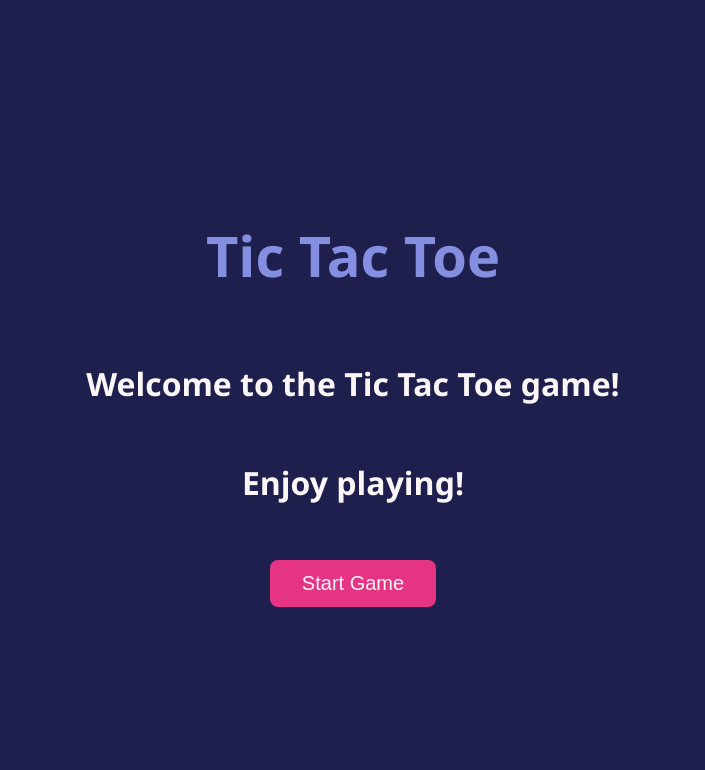
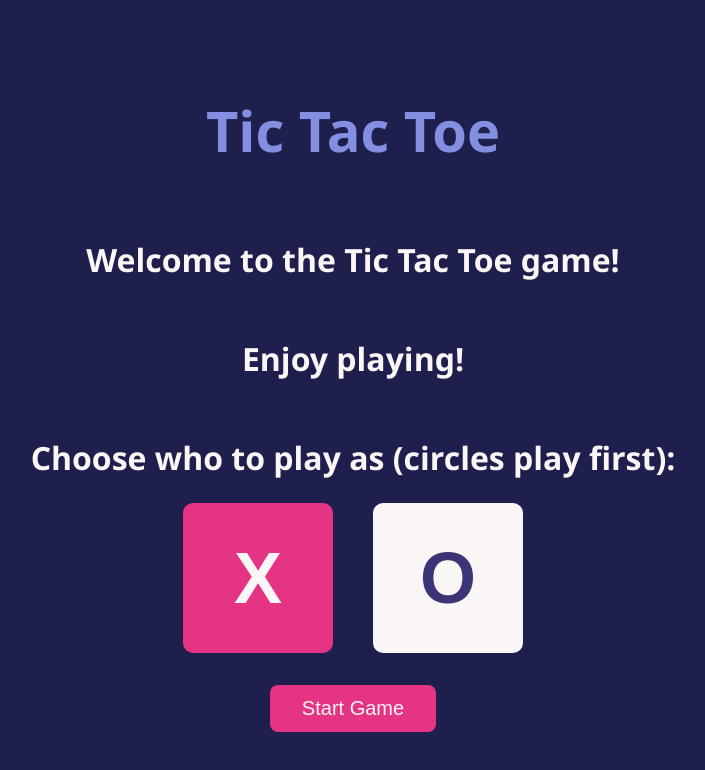
Before and after one commit to ramon-rcp/tictactoe, a React app: page / in a window 1280 px wide. Shown: the top 770 px of the page, without its empty margins (287-992 px from the left). Built offline with nearby package versions, Linux system fonts and the light colour scheme.

Commit message:
add selection of symbol

```diff
--- a/src/components/App.tsx
+++ b/src/components/App.tsx
@@ -7,13 +7,17 @@ type AppState = {
     winner?: "WIN!!" | "YOU LOSE" | "DRAW";
     endBoard?: string[];
     key?: number;
+    player: "X" | "O";
+    isloading: boolean;
 }
 
 export class App extends Component<{}, AppState> {
     constructor(props: {}) {
         super(props)
         this.state = {
-            playState: "start"
+            playState: "start",
+            player: "X",
+            isloading: false,
         }
     }
 
@@ -35,10 +39,22 @@ export class App extends Component<{}, AppState> {
     }
 
     renderStart = (): React.ReactElement => {
+        if(this.state.isloading) {
+            return <div className='tictactoe-container'>
+                <h1>Tic Tac Toe</h1>
+                <div className='spinner'></div>
+            </div>
+        }
         return <div className='tictactoe-container'>
             <h1>Tic Tac Toe</h1>
             <p className='status'>Welcome to the Tic Tac Toe game!</p>
             <p className='status'>Enjoy playing!</p>
+            <p className='status'>Choose who to play as (circles play first):</p>
+            <div>
+                <button className={(this.state.player === "X") ? "chosen-square" : "square"} onClick={() => this.setState({player: "X"})}>X</button>
+                <span className='space'></span>
+                <button className={(this.state.player === "O") ? "chosen-square" : "square"} onClick={() => this.setState({player: "O"})}>O</button>
+            </div>
             <button className="reset-btn" onClick={this.createGame}>Start Game</button>
         </div>
     }
@@ -73,7 +89,9 @@ export class App extends Component<{}, AppState> {
     }
 
     createGame = (): void => {
-        fetch(apiURL + "/start?ai_player=X&opponent_player=O&starting_player=O")
+        this.setState({isloading: true});
+        let ai: string = (this.state.player === "X") ? "O" : "X";
+        fetch(apiURL + "/start?ai_player="+ai+"&opponent_player="+this.state.player+"&starting_player=O")
             .then(response => response.json())
             .then(data => {
                 console.log("Game created", data);
--- a/src/styles/global.css
+++ b/src/styles/global.css
@@ -47,9 +47,26 @@ h1, h2, h3 {
   transition: background 0.2s, color 0.2s;
 }
 
-.square:hover {
+.square:hover,:focus {
   background: #e53484; /* Bright pink on hover */
   color: #faf6f6; /* Light text color on hover */
+}
+
+.chosen-square {
+  width: 150px;
+  height: 150px;
+  background: #e53484; /* Light background for squares */
+  border: none;
+  border-radius: 10px;
+  font-size: 4.5rem;
+  font-weight: bold;
+  color: #faf6f6; /* Deep purple for square content */
+  cursor: pointer;
+  transition: background 0.2s, color 0.2s;
+}
+
+.space {
+  padding: 20px; /* Space between buttons */
 }
 
 .status {
```
